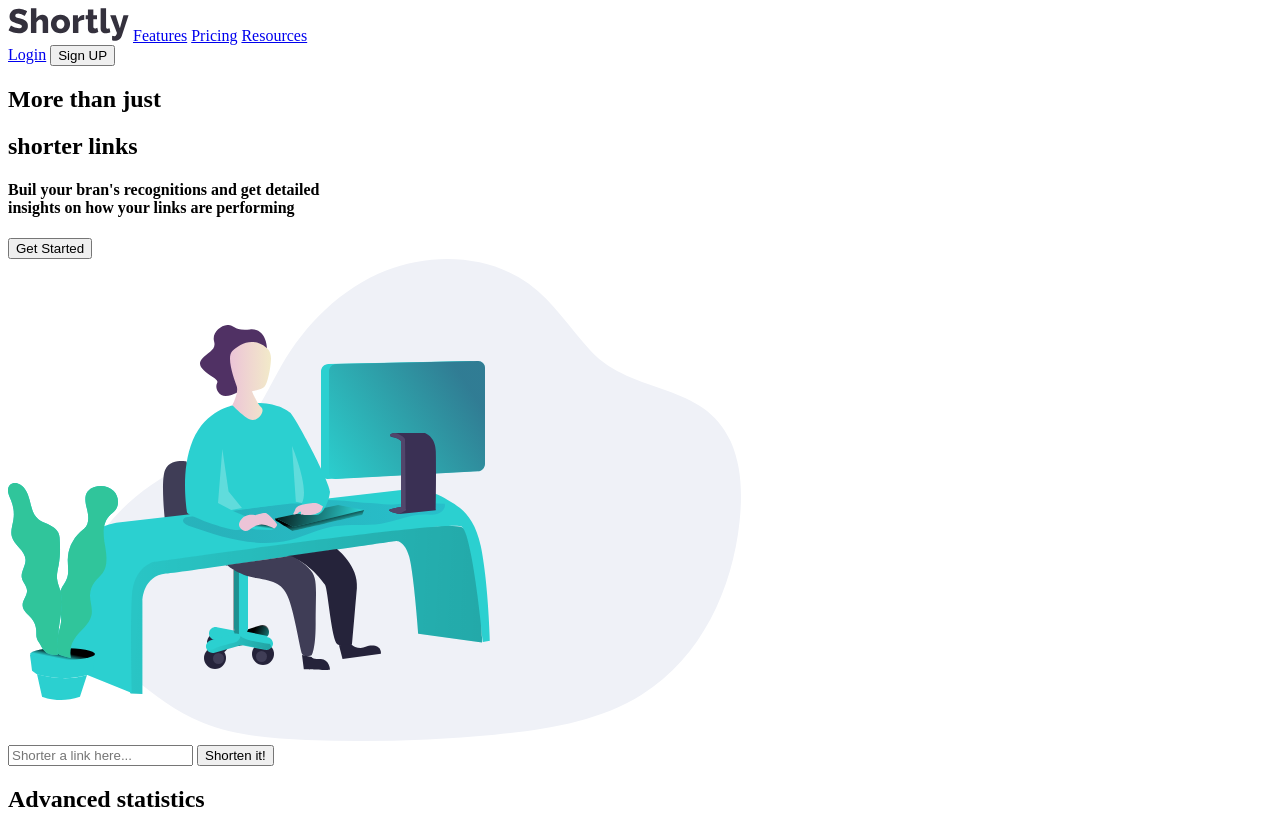
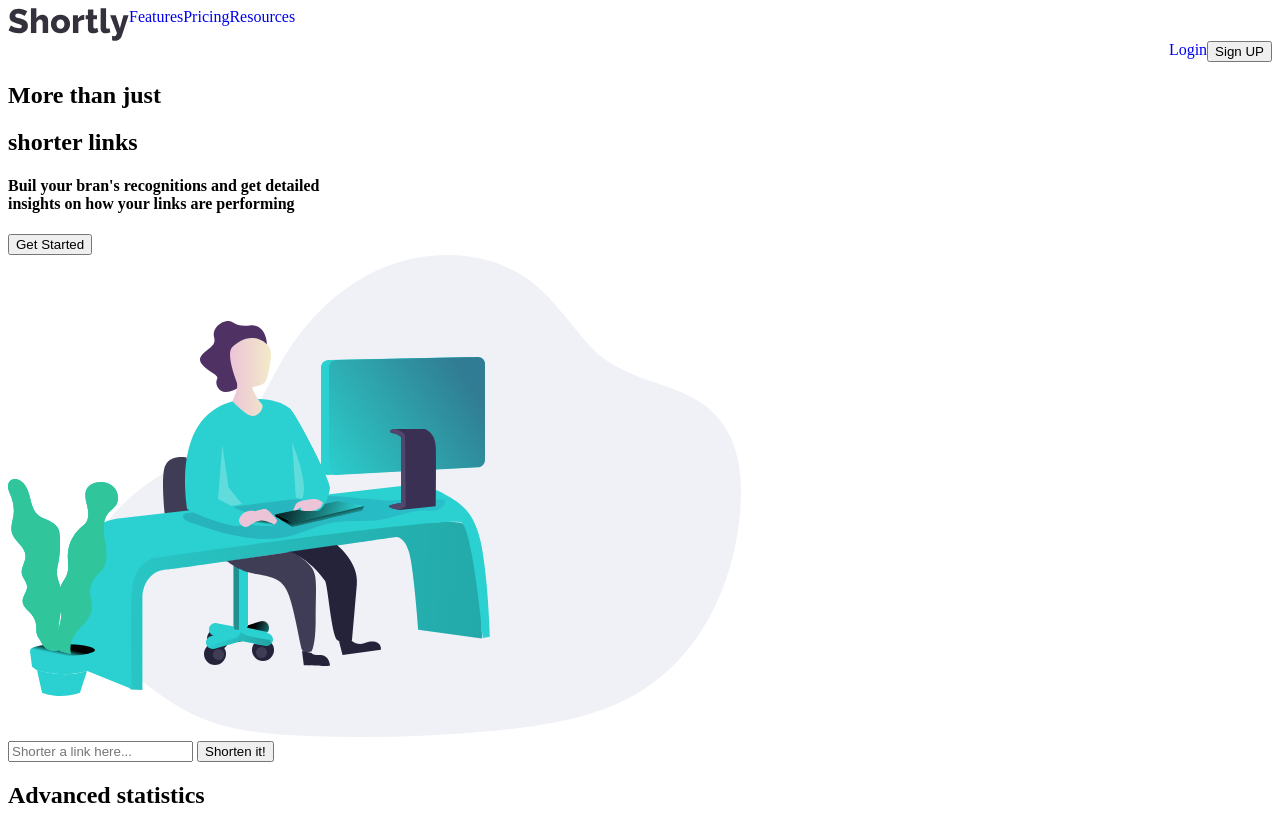
Before and after one commit to pacheco-andres/web-design-challenge, a website: page index.html in a window 1280 px wide. Shown: the top 816 px of the page. Drawn offline with Linux system fonts and the light colour scheme.

Commit message:
Se instalo sass en el proyecto

```diff
--- a/index.html
+++ b/index.html
@@ -6,18 +6,19 @@
   <link rel="icon" type="image/png" sizes="32x32" href="./images/favicon-32x32.png">
   <meta http-equiv="X-UA-Compatible" content="ie=edge">
   <title>Frontend Mentor | Shortly URL shortening API Challenge</title>
+  <link rel="stylesheet" href="styles.css">
 </head>
 <body>
-  <header>
+  <header class="background-first-part">
     <nav>
-      <div>
+      <div class="row">
         <img src="images/logo.svg">
-        <a href="#">Features</a>
-        <a href="#">Pricing</a>
-        <a href="#">Resources</a>
+        <a class="custom-links" href="#">Features</a>
+        <a class="custom-links" href="#">Pricing</a>
+        <a class="custom-links" href="#">Resources</a>
       </div>
-      <div>
-        <a href="#">Login</a>
+      <div class="login-sign-up row">
+        <a class="custom-links" href="#">Login</a>
         <button>Sign UP</button>
       </div>
     </nav>
--- /dev/null
+++ b/styles.scss
@@ -0,0 +1,46 @@
+:root{
+  /* Primary colors */
+  --Cyan: hsl(180, 66%, 49%);
+  --Dark-Violet: hsl(257, 27%, 26%);
+  /* Secondary */
+  --Red: hsl(0, 87%, 67%);
+  /* Neutral */
+  --Gray: hsl(0, 0%, 75%);
+  --Grayish-Violet: hsl(257, 7%, 63%);
+  --Very-Dark-Blue: hsl(255, 11%, 22%);
+  --Vary-Dark-Violet: hsl(260, 8%, 14%);
+}
+
+
+.background-first-part {
+  background-color: #ffffff
+}
+
+.background-second-part {
+  background-color: #f0f1f6;
+}
+.custom-links{
+  text-decoration: none;
+}
+
+.margin-top-40 {
+  margin-top: 40px;
+}
+
+.login-sign-up {
+  justify-content: flex-end;
+}
+.margin-left {
+  margin-left: 160px;
+}
+
+.navbar-links {
+  display: flex;
+  justify-content: flex-end;
+  align-items: center;
+}
+
+.row {
+  display: flex;
+  flex-wrap: wrap;
+}
```
Also changed, not shown: package.json (added, +11 -0 lines), styles.css (added), 3 other files.
